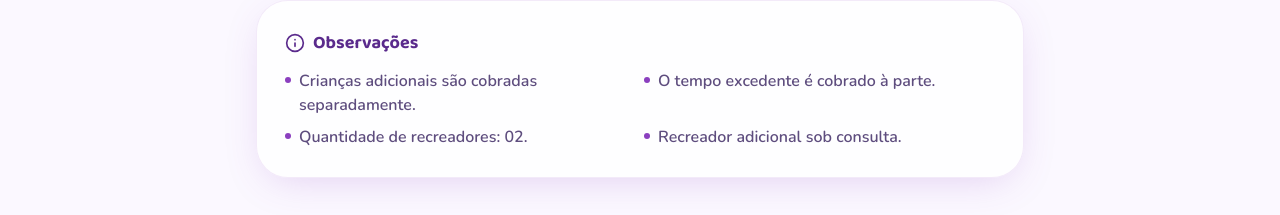
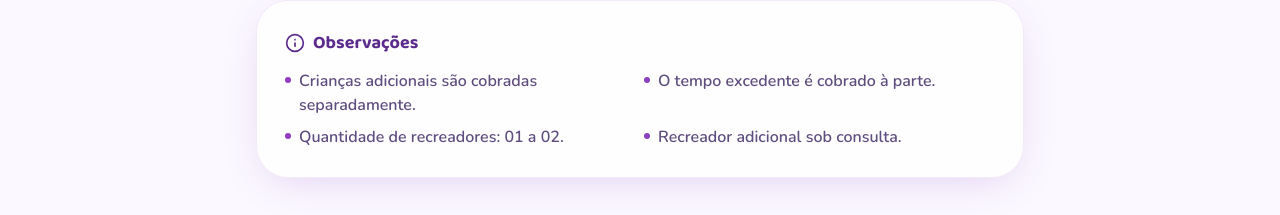
Before and after one commit to gustavogermano/semear-kids, a Next.js app: page / in a window 1280 px wide. Shown: the part 5240-5455 px from the top of the page. Built offline with nearby package versions, Linux system fonts and the light colour scheme; no server answers.

Commit message:
Alterar informacoes

```diff
--- a/src/data/faq.ts
+++ b/src/data/faq.ts
@@ -23,7 +23,7 @@ export const faqItems: FaqItem[] = [
     id: "recreadores",
     question: "Quantos recreadores acompanham o evento?",
     answer:
-      "Cada plano conta com 02 recreadores. Se precisar de reforço, é possível incluir recreadores adicionais mediante consulta.",
+      "Cada plano conta com 1 a 2 recreadores. Se precisar de reforço, é possível incluir recreadores adicionais mediante consulta.",
   },
   {
     id: "oficinas",
--- a/src/data/pricing.ts
+++ b/src/data/pricing.ts
@@ -60,6 +60,6 @@ export const pricingPlans: PricingPlan[] = [
 export const pricingNotes: string[] = [
   "Crianças adicionais são cobradas separadamente.",
   "O tempo excedente é cobrado à parte.",
-  "Quantidade de recreadores: 02.",
+  "Quantidade de recreadores: 01 a 02.",
   "Recreador adicional sob consulta.",
 ];
```
